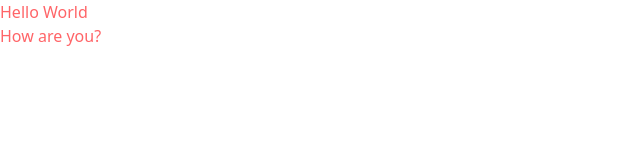
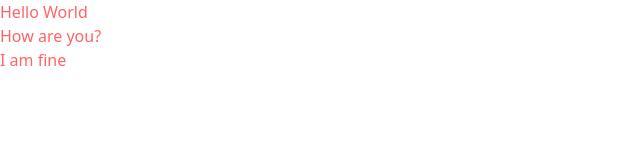
Before and after one commit to Shreyanshs0ni/samay, a Next.js app: page / in a window 1280 px wide. Shown: the top 160 px of the page, without its empty margins (0-640 px from the left). Built offline with nearby package versions, Linux system fonts and the light colour scheme.

Commit message:
Test Husky

```diff
--- a/app/page.tsx
+++ b/app/page.tsx
@@ -1,7 +1,11 @@
 const page = () => {
   return (
     <div className="text-red-400">
-      Hello World <div> How are you?</div>
+      Hello World{' '}
+      <div>
+        {' '}
+        How are you? <div>I am fine</div>
+      </div>
     </div>
   );
 };
```
Also changed, not shown: package.json (+10 -1 lines), 2 other files (tests, documents, lock files or other folders).
